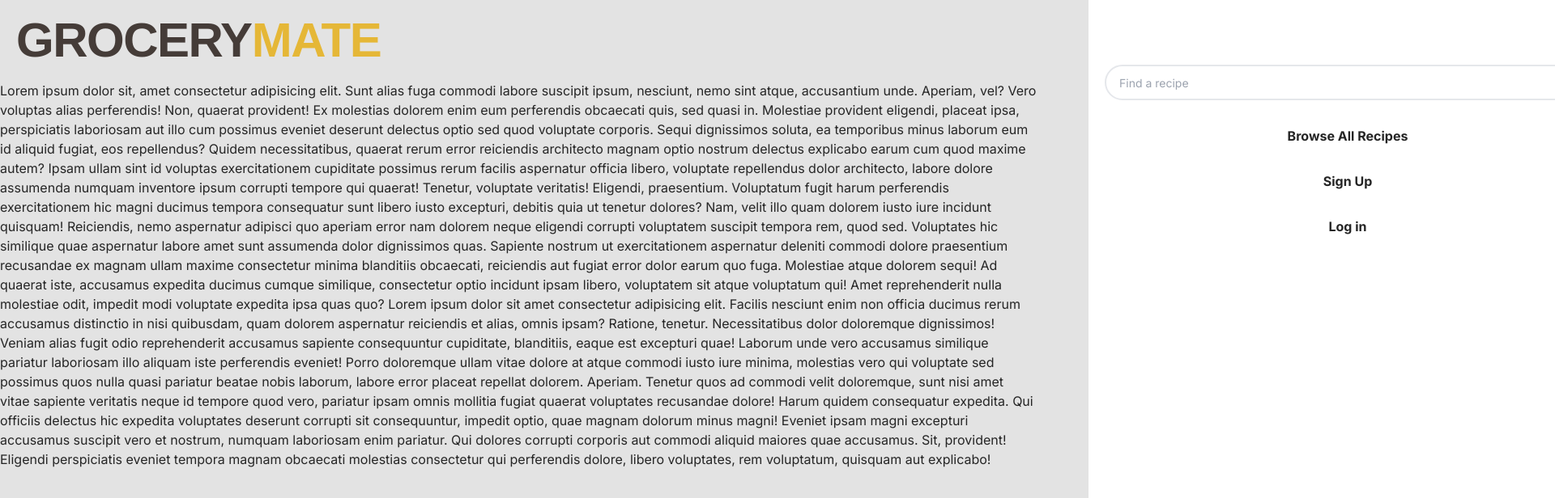
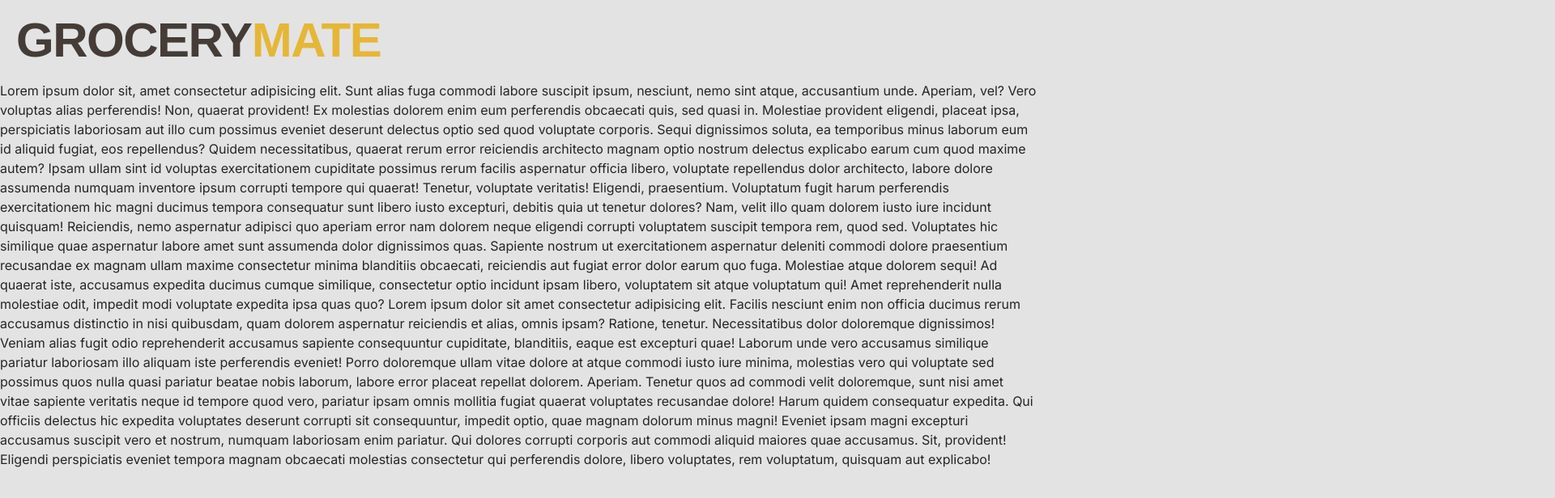
Before and after one commit to celiasaumell/grocerymate, a Next.js app: page / in a window 1280 px wide. Shown: the top 616 px of the page at 81% size, 1920 px wide, since content can reach past the window. Built offline with nearby package versions, Linux system fonts and the light colour scheme; a web font is replaced by a local one.

Commit message:
sucess! cannot scroll horizontally nav is hidden

```diff
--- a/styles/globals.css
+++ b/styles/globals.css
@@ -37,12 +37,12 @@ body {
   margin: 0;
   font-family: "Inter", sans-serif;
   overflow-x: hidden;
-  width: 100vw;
 }
 
 body {
   background-color: var(--background);
   color: var(--foreground);
+  position: relative;
 }
 
 a {
```
